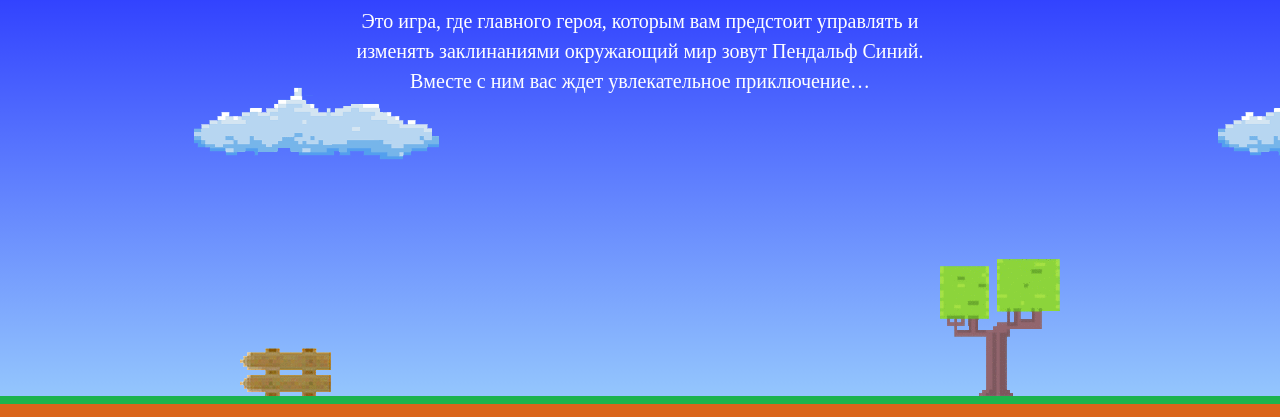
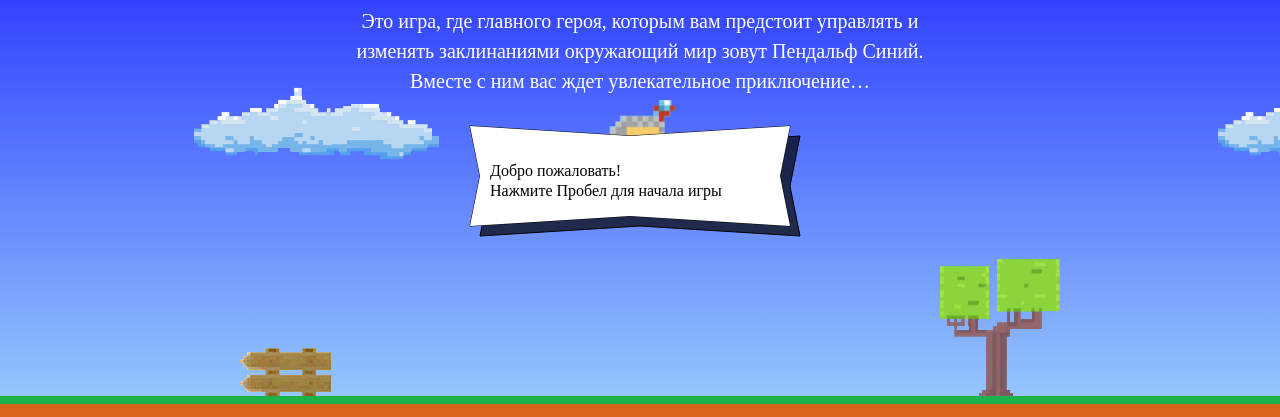
Before and after one commit to alnine/162247-code-and-magick, a website: page index.html in a window 1280 px wide. Shown: the part 203-620 px from the top of the page. Drawn offline with Linux system fonts and the light colour scheme; a web font is replaced by a local one.

Commit message:
Исправляет замечания

```diff
--- a/index.html
+++ b/index.html
@@ -185,27 +185,22 @@
   'use strict';
 
   var fireballSize = 22;
-  var getFireballSpeed = function (left) {
-    if(left) {
-      return 5;
-    } else {
-      return 2;
-    }
+  function getFireballSpeed (left) {
+    return left ? 5 : 2;
   };
 
-  wizardSpeed = 3;
-  wizardWidth = 70;
-  getWizardHeight = function (width) {
+  var wizardSpeed = 3;
+  var wizardWidth = 70;
+  function getWizardHeight (width) {
     return 1.377 * width;
   };
 
   function getWizardX (width) {
-    var centerWizardBody = wizardWidth / 2;
-    return width / 2 - centerWizardBody;
+    return (width - wizardWidth) / 2;
   }
 
   function getWizardY (height) {
-    return height - (height * 2 / 3);
+    return height / 3 - getWizardHeight(wizardWidth);
   }
 </script>
 
```
